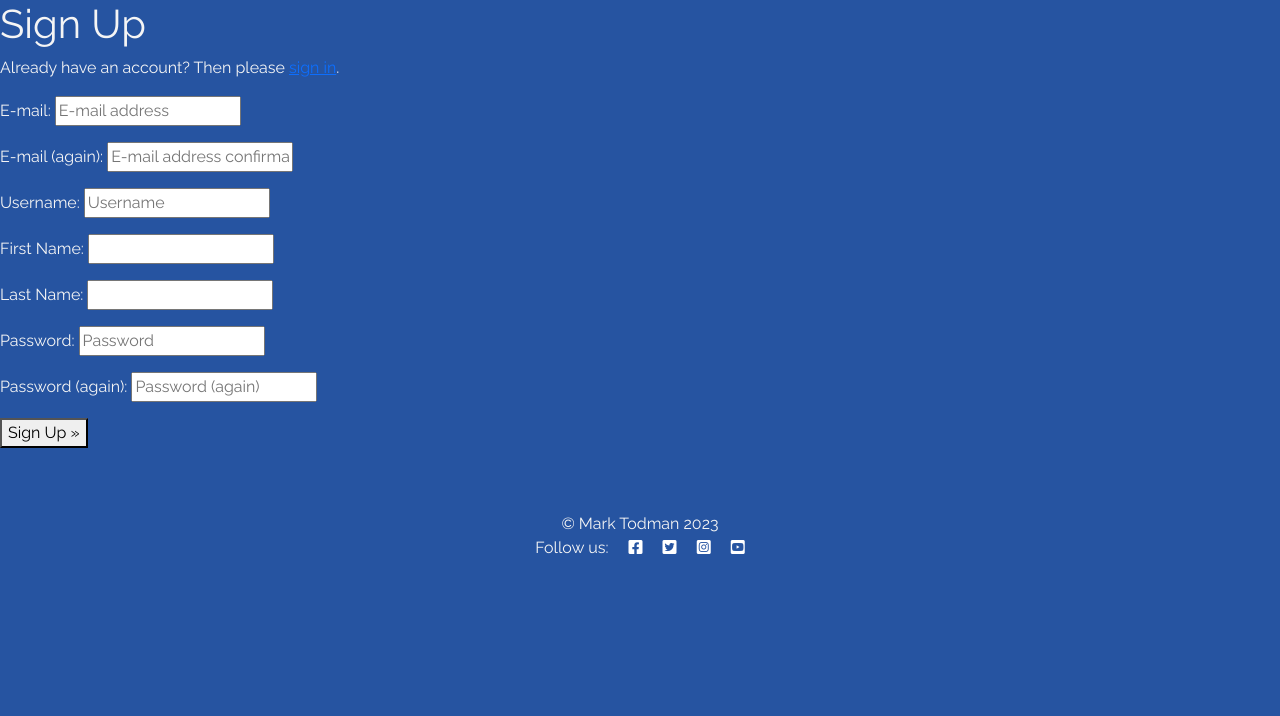
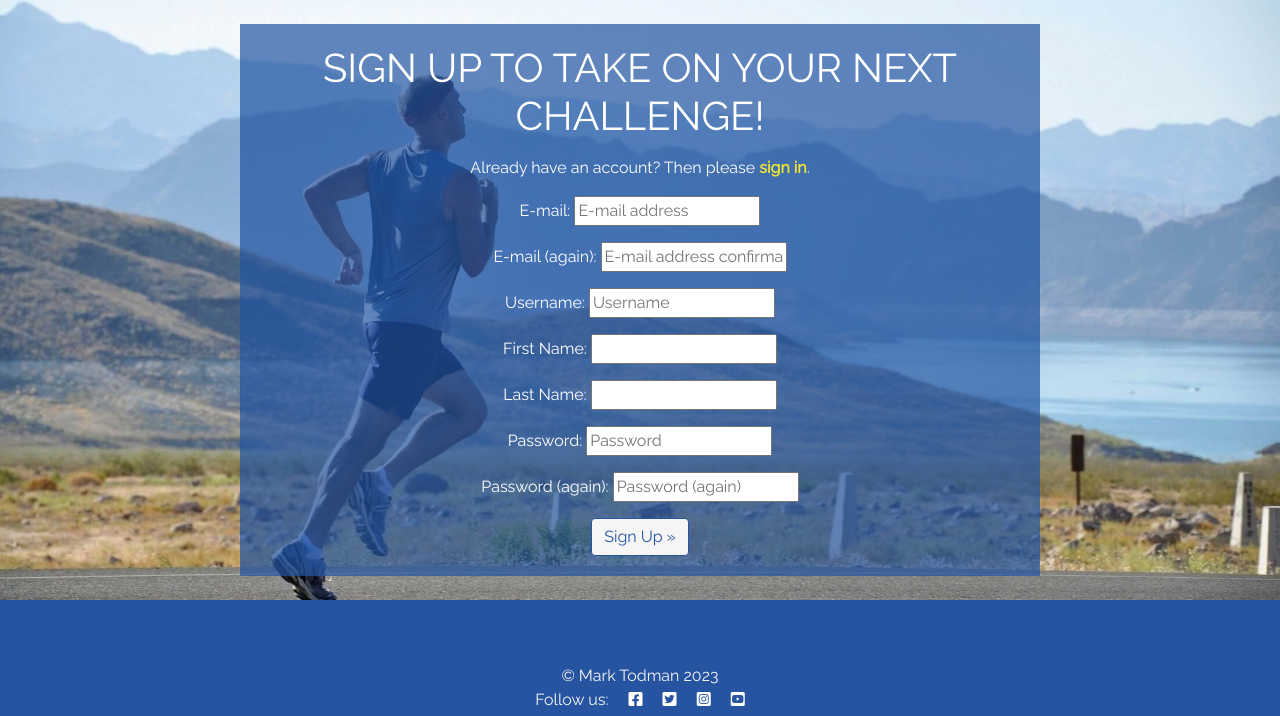
Before and after one commit to marktodman/endurance-republic, a Django app: page /accounts/signup/ in a window 1280 px wide. Shown: the part 105-821 px from the top of the page. Before the commit the page ends 659 px from the top, so only its background shows below. Run offline with Django 3.2, Linux system fonts and the light colour scheme; some web fonts are replaced.

Commit message:
style: Set up sign up page with customer form and layout

```diff
--- a/templates/allauth/account/signup.html
+++ b/templates/allauth/account/signup.html
@@ -1,21 +1,27 @@
-{% extends "account/base.html" %}
+{% extends "base.html" %}
 
 {% load i18n %}
 
 {% block head_title %}{% trans "Signup" %}{% endblock %}
 
 {% block content %}
-<h1>{% trans "Sign Up" %}</h1>
-
-<p>{% blocktrans %}Already have an account? Then please <a href="{{ login_url }}">sign in</a>.{% endblocktrans %}</p>
-
+<div class="p-5 text-center bg-image bg-photo d-flex justify-content-center align-items-center">
+  <div class="home-overlay">
+    <div class="d-flex justify-content-center align-items-center">
+      <div class="text-white">
+        <h1 class="mb-3 text-uppercase">Sign up to take on your next challenge!</h1>
+        <p>{% blocktrans %}Already have an account? Then please <a href="{{ login_url }}" class="account-link">sign
+            in</a>.{% endblocktrans %}</p>
         <form class="signup" id="signup_form" method="post" action="{% url 'account_signup' %}">
           {% csrf_token %}
           {{ form.as_p }}
           {% if redirect_field_value %}
           <input type="hidden" name="{{ redirect_field_name }}" value="{{ redirect_field_value }}" />
           {% endif %}
-  <button type="submit">{% trans "Sign Up" %} &raquo;</button>
+          <button type="submit" class="btn btn-dark">{% trans "Sign Up" %} &raquo;</button>
         </form>
-
+      </div>
+    </div>
+  </div>
+</div>
 {% endblock %}
```
Lines whose indentation alone changed are shown as unchanged.
